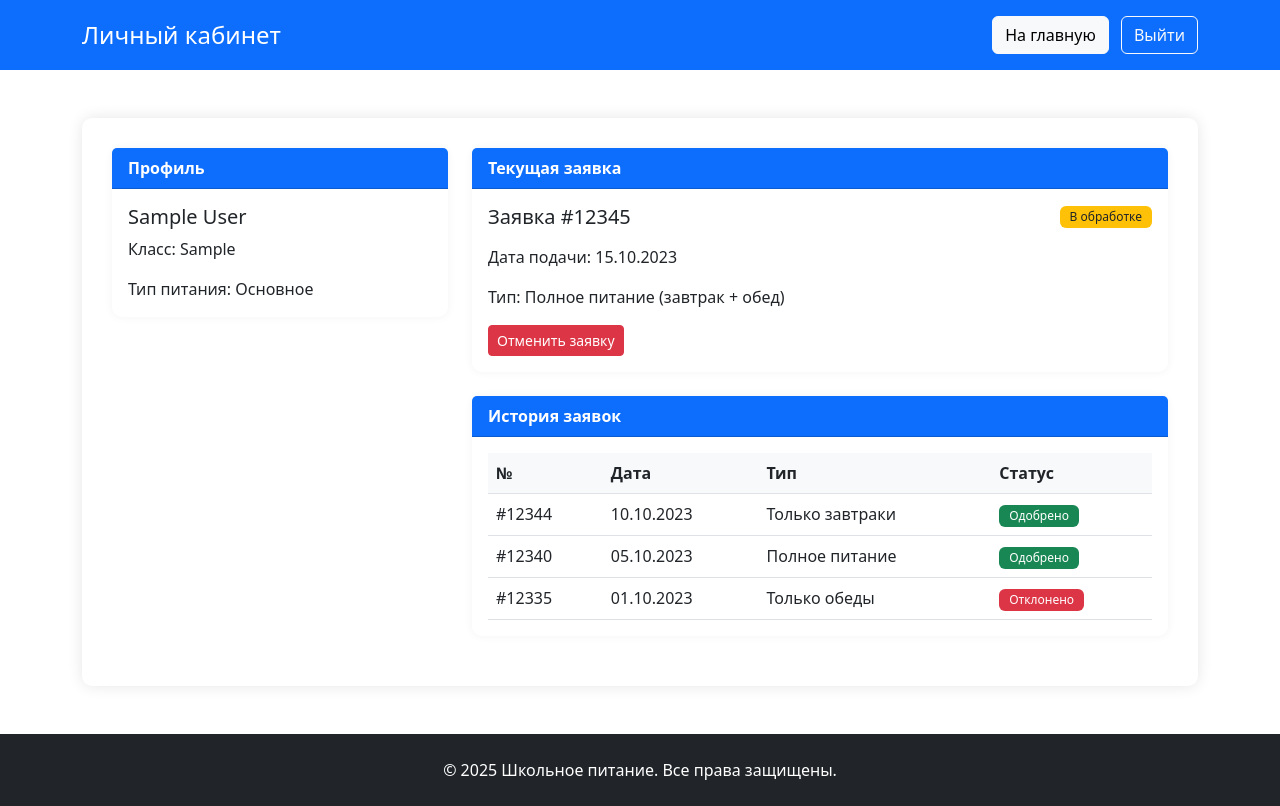
After one commit to flemimac/website_schoolMeals, a Flask app: template templates/personal-account.html in a window 1280 px wide. The commit adds this page. Run offline with Flask 3, Linux system fonts and the light colour scheme; the template is opened without the code that fills it: most values are stand-ins (such as "Sample title", 1, 10 or a date in 2020).

Commit message:
add application form, registration/authorization, personal account

```diff
--- /dev/null
+++ b/app.py
@@ -0,0 +1,116 @@
+from flask import Flask, render_template, request, redirect, url_for, session, flash
+import sqlite3
+import os
+
+app = Flask(__name__)
+app.secret_key = 'your_secret_key_here'
+
+
+def init_db():
+    if not os.path.exists('school_meals.db'):
+        connection = sqlite3.connect('school_meals.db')
+        cursor = connection.cursor()
+        cursor.execute('''
+            CREATE TABLE users (
+                id INTEGER PRIMARY KEY AUTOINCREMENT,
+                full_name TEXT NOT NULL,
+                class_number INTEGER NOT NULL,
+                class_letter TEXT NOT NULL,
+                username TEXT UNIQUE NOT NULL,
+                password TEXT NOT NULL
+            )
+        ''')
+        connection.commit()
+        connection.close()
+
+init_db()
+
+
+@app.route('/')
+def index():
+    return render_template('index.html')
+
+
+
+@app.route('/login', methods=['GET', 'POST'])
+def login():
+    if request.method == 'POST':
+        username = request.form.get('username')
+        password = request.form.get('password')
+
+        connection = sqlite3.connect('school_meals.db')
+        cursor = connection.cursor()
+        cursor.execute('SELECT * FROM users WHERE username = ? AND password = ?', (username, password))
+        user = cursor.fetchone()
+        connection.close()
+
+        if user:
+            session['logged_in'] = True
+            session['user_id'] = user[0]
+            session['full_name'] = user[1]
+            session['class_info'] = f"{user[2]}{user[3]}"
+            return redirect(url_for('personal_account'))
+        else:
+            flash('Неверный логин или пароль', 'error')
+
+    return render_template('login.html')
+
+
+
+@app.route('/register', methods=['GET', 'POST'])
+def register():
+    if request.method == 'POST':
+        full_name = request.form.get('full_name')
+        class_number = request.form.get('class_number')
+        class_letter = request.form.get('class_letter')
+        username = request.form.get('username')
+        password = request.form.get('password')
+
+        try:
+            class_number = int(class_number)
+            if class_number < 1 or class_number > 11:
+                flash('Номер класса должен быть от 1 до 11', 'error')
+                return redirect(url_for('register'))
+
+            if len(class_letter) != 1 or not class_letter.isalpha():
+                flash('Буква класса должна быть одной буквой (А, Б, В и т.д.)', 'error')
+                return redirect(url_for('register'))
+        except ValueError:
+            flash('Номер класса должен быть числом', 'error')
+            return redirect(url_for('register'))
+
+        try:
+            connection = sqlite3.connect('school_meals.db')
+            cursor = connection.cursor()
+            cursor.execute('''
+                INSERT INTO users (full_name, class_number, class_letter, username, password)
+                VALUES (?, ?, ?, ?, ?)
+            ''', (full_name, class_number, class_letter.upper(), username, password))
+            connection.commit()
+            connection.close()
+
+            flash('Регистрация прошла успешно! Теперь вы можете войти.', 'success')
+            return redirect(url_for('login'))
+        except sqlite3.IntegrityError:
+            flash('Этот логин уже занят', 'error')
+
+    return render_template('register.html')
+
+
+@app.route('/personal-account')
+def personal_account():
+    if not session.get('logged_in'):
+        return redirect(url_for('login'))
+    return render_template('personal-account.html',
+                         full_name=session.get('full_name'),
+                         class_info=session.get('class_info', 'Не указан'))
+
+
+@app.route('/logout')
+def logout():
+    session.clear()
+    return redirect(url_for('index'))
+
+
+if __name__ == '__main__':
+    app.run(debug=True)
--- a/css/style.css
+++ b/static/css/style.css
@@ -1,15 +1,50 @@
+
+html, body {
+    height: 100%;
+    margin: 0;
+}
+
+body {
+    display: flex;
+    flex-direction: column;
+    min-height: 100vh;
+}
+
+main {
+    flex: 1;
+}
+
+footer {
+    margin-top: auto;
+}
+
+/* Меню */
+.day-section {
+    margin-bottom: 30px;
+}
+
+.day-title {
+    border-bottom: 2px solid #0d6efd;
+    padding-bottom: 5px;
+    margin-bottom: 15px;
+}
+
 .food-card {
     transition: transform 0.3s;
     height: 100%;
 }
+
 .food-card:hover {
     transform: translateY(-5px);
     box-shadow: 0 10px 20px rgba(0,0,0,0.1);
 }
+
 .food-img {
     height: 200px;
     object-fit: cover;
 }
+
+/* форма заявки */
 .application-section {
     background-color: #f8f9fa;
     border-radius: 10px;
@@ -19,43 +54,43 @@
     margin-left: auto;
     margin-right: auto;
 }
+
 .application-container {
     display: flex;
     flex-wrap: wrap;
 }
+
 .application-info {
     flex: 1;
     min-width: 300px;
     padding-right: 30px;
 }
+
 .application-form {
     flex: 1;
     min-width: 300px;
     padding-left: 30px;
     border-left: 1px solid #dee2e6;
 }
+
 .download-buttons {
     margin-top: 20px;
 }
+
 .download-btn {
     margin-right: 10px;
     margin-bottom: 10px;
 }
+
 .special-diet {
     display: none;
+
     margin-top: 15px;
 }
 .file-upload {
     margin-top: 15px;
 }
-.day-section {
-    margin-bottom: 30px;
-}
-.day-title {
-    border-bottom: 2px solid #0d6efd;
-    padding-bottom: 5px;
-    margin-bottom: 15px;
-}
+
 @media (max-width: 768px) {
     .application-info, .application-form {
         padding: 0;
@@ -67,3 +102,55 @@
         border-top: 1px solid #dee2e6;
     }
 }
+
+/* личный кабинет */
+.personal-account-section {
+    background-color: #fff;
+    border-radius: 10px;
+    padding: 30px;
+    box-shadow: 0 0 15px rgba(0,0,0,0.1);
+}
+
+.card {
+    margin-bottom: 20px;
+    border: none;
+    border-radius: 10px;
+    box-shadow: 0 0 10px rgba(0,0,0,0.05);
+    transition: transform 0.3s;
+}
+
+.card:hover {
+    transform: translateY(-5px);
+}
+
+
+.card-header {
+    font-weight: 600;
+}
+
+.table {
+    margin-bottom: 0;
+}
+
+.table th {
+    font-weight: 600;
+    background-color: #f8f9fa;
+}
+
+.badge {
+    font-weight: 500;
+    padding: 5px 10px;
+}
+
+
+.form-control {
+    margin-bottom: 15px;
+}
+
+.alert {
+    margin-bottom: 20px;
+}
+
+a {
+    text-decoration: none;
+}
--- /dev/null
+++ b/static/js/scripts.js
@@ -0,0 +1,51 @@
+// Обработка переключения типа питания
+document.getElementById('specialDiet')?.addEventListener('change', function() {
+    const specialDietNotes = document.getElementById('specialDietNotes');
+    if (specialDietNotes) {
+        specialDietNotes.style.display = this.checked ? 'block' : 'none';
+    }
+});
+
+document.getElementById('regularDiet')?.addEventListener('change', function() {
+    const specialDietNotes = document.getElementById('specialDietNotes');
+    if (specialDietNotes) {
+        specialDietNotes.style.display = 'none';
+    }
+});
+
+// Обработка отмены заявки
+document.getElementById('cancelRequestBtn')?.addEventListener('click', function() {
+    if (confirm('Вы уверены, что хотите отменить текущую заявку?')) {
+        alert('Заявка успешно отменена');
+        this.closest('.card-body').querySelector('.badge').className = 'badge bg-secondary';
+        this.closest('.card-body').querySelector('.badge').textContent = 'Отменено';
+        this.disabled = true;
+    }
+});
+
+// Установка текущего месяца
+const months = ['январь', 'февраль', 'март', 'апрель', 'май', 'июнь',
+               'июль', 'август', 'сентябрь', 'октябрь', 'ноябрь', 'декабрь'];
+const currentDate = new Date();
+const currentMonthElement = document.getElementById('current-month');
+if (currentMonthElement) {
+    currentMonthElement.textContent = months[currentDate.getMonth()];
+}
+
+// Валидация формы регистрации
+document.querySelector('form')?.addEventListener('submit', function(e) {
+    const classNumber = document.getElementById('class_number');
+    const classLetter = document.getElementById('class_letter');
+
+    if (classNumber && (classNumber.value < 1 || classNumber.value > 11)) {
+        alert('Номер класса должен быть от 1 до 11');
+        e.preventDefault();
+        return;
+    }
+
+    if (classLetter && !/^[А-Яа-яA-Za-z]$/.test(classLetter.value)) {
+        alert('Буква класса должна быть одной буквой (А, Б, В и т.д.)');
+        e.preventDefault();
+        return;
+    }
+});
--- /dev/null
+++ b/templates/personal-account.html
@@ -0,0 +1,111 @@
+<!DOCTYPE html>
+<html lang="ru">
+<head>
+    <meta charset="UTF-8">
+    <meta name="viewport" content="width=device-width, initial-scale=1.0">
+    <title>Личный кабинет - Школьное питание</title>
+    <link href="https://cdn.jsdelivr.net/npm/bootstrap@5.3.0/dist/css/bootstrap.min.css" rel="stylesheet">
+    <link rel="stylesheet" href="https://cdn.jsdelivr.net/npm/bootstrap-icons@1.10.0/font/bootstrap-icons.css">
+    <link rel="stylesheet" href="{{ url_for('static', filename='css/style.css') }}">
+</head>
+<body>
+    <header class="bg-primary text-white py-3">
+        <div class="container">
+            <div class="d-flex justify-content-between align-items-center">
+                <h1 class="h4 mb-0">Личный кабинет</h1>
+                <div>
+                    <a href="{{ url_for('index') }}" class="btn btn-light me-2">На главную</a>
+                    <a href="{{ url_for('logout') }}" class="btn btn-outline-light">Выйти</a>
+                </div>
+            </div>
+        </div>
+    </header>
+
+    <main class="container my-5">
+        <div class="personal-account-section">
+            <div class="row">
+                <div class="col-md-4">
+                    <div class="card mb-4">
+                        <div class="card-header bg-primary text-white">
+                            Профиль
+                        </div>
+                        <div class="card-body">
+                            <h5 class="card-title">{{ full_name }}</h5>
+                            <p class="card-text">Класс: {{ class_info }}</p>
+                            <p class="card-text">Тип питания: Основное</p>
+                        </div>
+                    </div>
+                </div>
+
+                <div class="col-md-8">
+                    <!-- Текущая заявка -->
+                    <div class="card mb-4">
+                        <div class="card-header bg-primary text-white">
+                            Текущая заявка
+                        </div>
+                        <div class="card-body">
+                            <div class="d-flex justify-content-between align-items-center mb-3">
+                                <h5 class="card-title mb-0">Заявка #12345</h5>
+                                <span class="badge bg-warning text-dark">В обработке</span>
+                            </div>
+                            <p class="card-text">Дата подачи: 15.10.2023</p>
+                            <p class="card-text">Тип: Полное питание (завтрак + обед)</p>
+                            <button class="btn btn-danger btn-sm" id="cancelRequestBtn">Отменить заявку</button>
+                        </div>
+                    </div>
+
+                    <!-- История заявок -->
+                    <div class="card">
+                        <div class="card-header bg-primary text-white">
+                            История заявок
+                        </div>
+                        <div class="card-body">
+                            <div class="table-responsive">
+                                <table class="table">
+                                    <thead>
+                                        <tr>
+                                            <th>№</th>
+                                            <th>Дата</th>
+                                            <th>Тип</th>
+                                            <th>Статус</th>
+                                        </tr>
+                                    </thead>
+                                    <tbody>
+                                        <tr>
+                                            <td>#12344</td>
+                                            <td>10.10.2023</td>
+                                            <td>Только завтраки</td>
+                                            <td><span class="badge bg-success">Одобрено</span></td>
+                                        </tr>
+                                        <tr>
+                                            <td>#12340</td>
+                                            <td>05.10.2023</td>
+                                            <td>Полное питание</td>
+                                            <td><span class="badge bg-success">Одобрено</span></td>
+                                        </tr>
+                                        <tr>
+                                            <td>#12335</td>
+                                            <td>01.10.2023</td>
+                                            <td>Только обеды</td>
+                                            <td><span class="badge bg-danger">Отклонено</span></td>
+                                        </tr>
+                                    </tbody>
+                                </table>
+                            </div>
+                        </div>
+                    </div>
+                </div>
+            </div>
+        </div>
+    </main>
+
+    <footer class="bg-dark text-white py-4 mt-7">
+        <div class="container text-center">
+            <p class="mb-0">© 2025 Школьное питание. Все права защищены.</p>
+        </div>
+    </footer>
+
+    <script src="https://cdn.jsdelivr.net/npm/bootstrap@5.3.0/dist/js/bootstrap.bundle.min.js"></script>
+    <script src="{{ url_for('static', filename='js/scripts.js') }}"></script>
+</body>
+</html>
```
Also changed, not shown: js/scripts.js (deleted, +0 -20 lines), requirements.txt (added, +8 -0 lines), templates/index.html (renamed from index.html, +19 -19 lines), templates/login.html (added, +42 -0 lines), templates/register.html (added, +63 -0 lines), school_meals.db (added), static/images/kawa.jpg (renamed from images/kawa.jpg), 1 other file.
